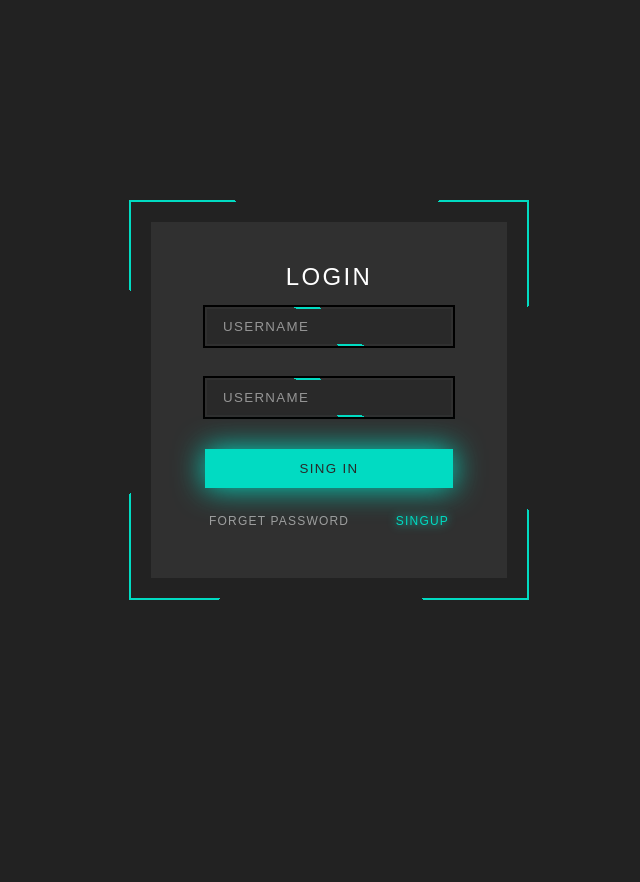
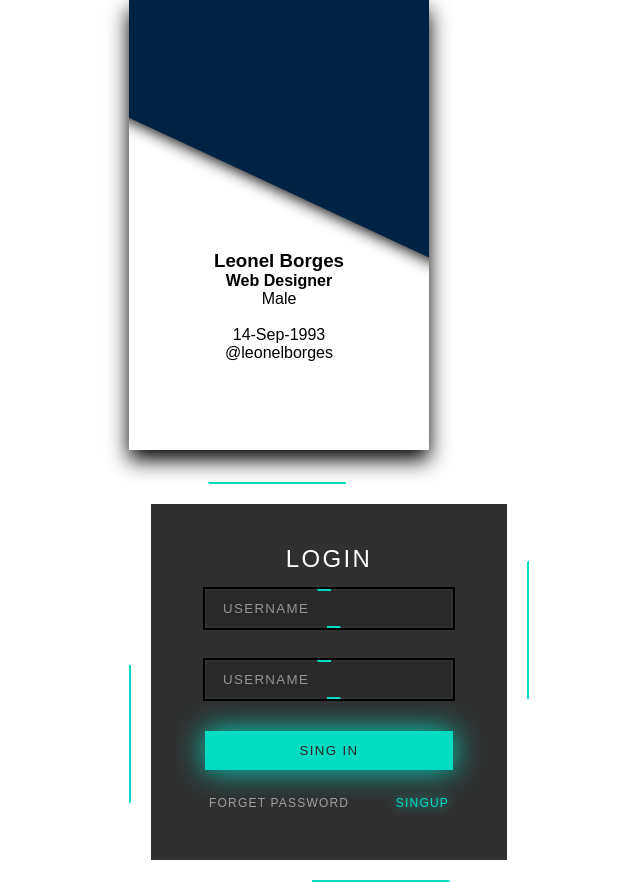
Before and after one commit to leonelborgesdev/tarjetabreeds, a React (Create React App) app: page / in a window 1280 px wide. Shown: the whole page, without its empty margins (311-951 px from the left). Before the commit the page ends 800 px from the top, so only its background shows below. Built offline with nearby package versions, Linux system fonts and the light colour scheme.

Commit message:
shape css

```diff
--- /dev/null
+++ b/src/App.css
@@ -0,0 +1,5 @@
+.App{
+    display: flex;
+    flex-direction: column;
+    gap: 2em;
+}
--- a/src/App.js
+++ b/src/App.js
@@ -1,8 +1,11 @@
 import { TarjetaBreeds } from "./TarjetaBreeds/TarjetaBreeds";
+import { TarjetaPerfil } from "./TarjetaPerfil/TarjetaPerfil";
+import "./App.css";
 
 function App() {
   return (
     <div className="App">
+      <TarjetaPerfil />
       <TarjetaBreeds />
     </div>
   );
--- a/src/TarjetaBreeds/TarjetaBreeds.css
+++ b/src/TarjetaBreeds/TarjetaBreeds.css
@@ -9,7 +9,7 @@ body{
     justify-content: center;
     align-items: center;
     min-height: 100vh;
-    background: #222;;
+    background: #fff;;
 }
 @property --a{
     syntax: '<angle>';
@@ -49,7 +49,7 @@ body{
     content: '';
     position: absolute;
     inset: 2px;
-    border: 20px solid #222;
+    border: 20px solid #fff;
     background: #303030;
 }
 form{
--- /dev/null
+++ b/src/TarjetaPerfil/TarjetaPerfil.css
@@ -0,0 +1,23 @@
+.container{
+    display: flex;
+    justify-content: flex-start;
+    align-items: center;
+    flex-direction: column;
+    height: 450px;
+    width: 300px;
+    box-shadow: 0 10px 20px #000;
+    background-size: cover;
+    text-align: center;
+    overflow: hidden;
+    font-family: sans-serif;
+}
+.shape{
+    background-color: #002244;
+    height: 250px;
+    width: 500px;
+    margin-left: -20px;
+    position: relative;
+    top: -80px;
+    box-shadow: 0 2px 15px #000;
+    transform: rotate(25deg);
+}
--- a/src/TarjetaPerfil/TarjetaPerfil.jsx
+++ b/src/TarjetaPerfil/TarjetaPerfil.jsx
@@ -1,4 +1,5 @@
 import React from "react";
+import "./TarjetaPerfil.css";
 
 export const TarjetaPerfil = () => {
   return (
```
